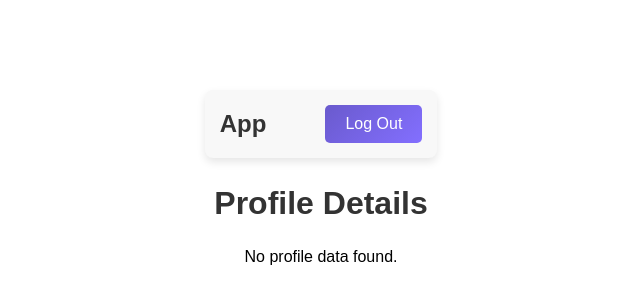
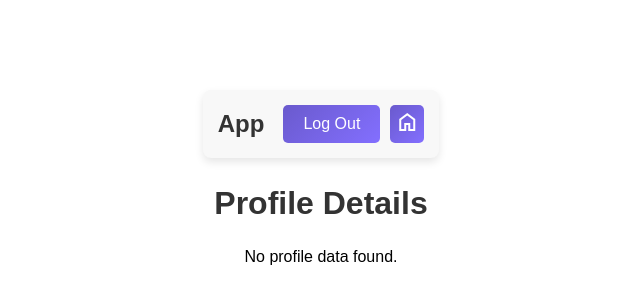
Before and after one commit to darren2581/login-page, a React (Create React App) app: page /profile-details in a window 1280 px wide. Shown: the part 214-514 px from the top of the page, without its empty margins (319-959 px from the left). Built offline with nearby package versions, Linux system fonts and the light colour scheme; no server answers; the database is empty; sample sign-in values are in the browser's storage.

Commit message:
LogOutHeader MainPage Button

```diff
--- a/public/index.html
+++ b/public/index.html
@@ -25,6 +25,7 @@
       Learn how to configure a non-root public URL by running `npm run build`.
     -->
     <title>App</title>
+    <link rel="stylesheet" href="https://fonts.googleapis.com/css2?family=Material+Symbols+Outlined" />
   </head>
   <body>
     <noscript>You need to enable JavaScript to run this app.</noscript>
--- a/src/components/LogOutHeader.js
+++ b/src/components/LogOutHeader.js
@@ -10,11 +10,19 @@ const LogOutHeader = () => {
     navigate('/signout');
   };
 
+  const handleMainPageRedirect = () => {
+    // Navigate to the MainPage page
+    navigate('/mainpage');
+  };
+
   return (
     <header className="logout-header">
       <div className="header-content">
         <h1 className="app-title">App</h1>
         <button onClick={handleSignOutRedirect} className="logout-button">Log Out</button>
+        <button onClick={handleMainPageRedirect} className="mainpage-button">
+          <span class="material-symbols-outlined">home</span>
+        </button>
       </div>
     </header>
   );
--- a/src/styles/LogOutHeader.css
+++ b/src/styles/LogOutHeader.css
@@ -19,6 +19,7 @@
 }
 
 .app-title {
+    flex: 1;
     font-size: 1.5rem;
     font-weight: bold;
     margin: 0;
@@ -45,6 +46,27 @@
     box-shadow: 0 0 5px rgba(51, 51, 51, 0.5);
 }
 
+.mainpage-button{
+    background: linear-gradient(135deg, #6a5acd, #836fff);
+    color: #ffffff;
+    border: none;
+    border-radius: 5px;
+    padding: 5px 5px;
+    font-size: 1rem;
+    cursor: pointer;
+    margin-left: 10px;
+    transition: background-color 0.3s ease;
+}
+
+.mainpage-button:hover {
+    background-color: #333;
+}
+
+.mainpagelogout-button:focus {
+    outline: none;
+    box-shadow: 0 0 5px rgba(51, 51, 51, 0.5);
+}
+
 /* Responsive */
 @media (max-width: 480px) {
     .logout-header {
```
